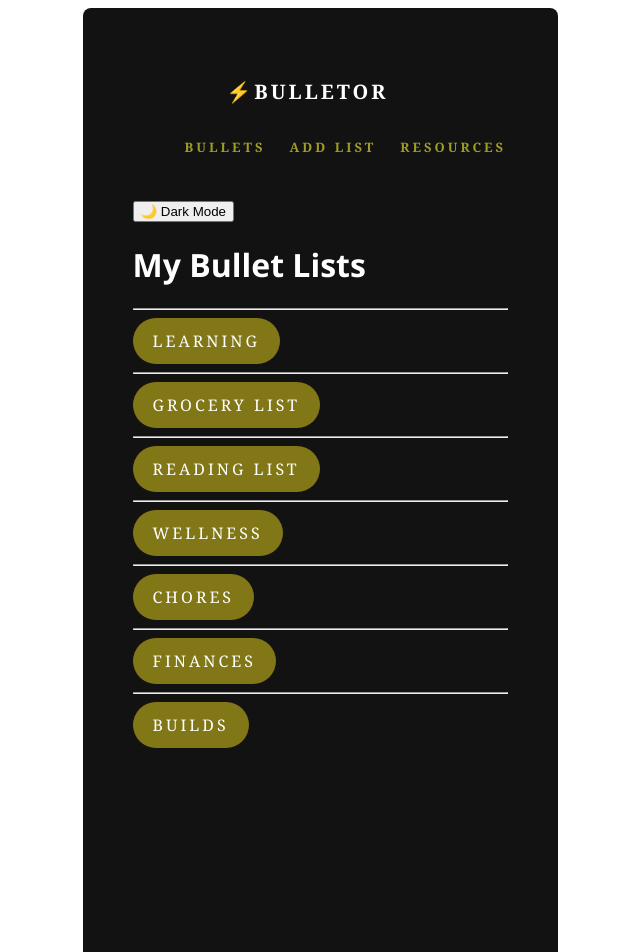
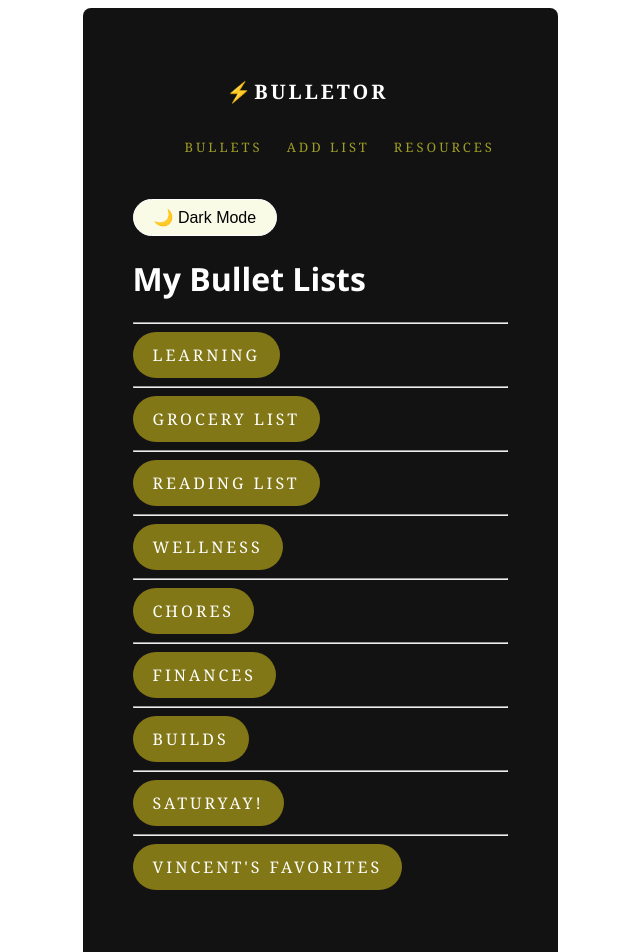
Before and after one commit to evareitzel/Bulletor, a React (Create React App) app: page / in a window 1280 px wide. Shown: the top 952 px of the page, without its empty margins (320-960 px from the left). Built offline with nearby package versions, Linux system fonts and the light colour scheme; data requests are answered from the project's data file.

Commit message:
Change NavBar <a href ...> elements to links, style Darkmode button

```diff
--- a/db.json
+++ b/db.json
@@ -55,6 +55,22 @@
       "item3": "Cube",
       "item4": "Prairie",
       "id": 7
+    },
+    {
+      "title": "Saturyay!",
+      "item1": "Legos",
+      "item2": "Ice cream",
+      "item3": "Park",
+      "item4": "Firepit",
+      "id": 8
+    },
+    {
+      "title": "Vincent's Favorites",
+      "item1": "Legos",
+      "item2": "Being with family",
+      "item3": "Playing with Asa",
+      "item4": "Levelling up chess skills",
+      "id": 9
     }
   ]
 }
--- a/src/components/NavBar.js
+++ b/src/components/NavBar.js
@@ -1,4 +1,5 @@
 import '../stylesheets/NavBar.css'
+import {Link} from 'react-router-dom'
 
 function NavBar({onDarkModeClick, isDarkMode}) {
   return (
@@ -6,16 +7,16 @@ function NavBar({onDarkModeClick, isDarkMode}) {
       <h1 className="logo">⚡️Bulletor</h1>
         <ul className="navList">
           <li>
-            <a href="/"  className="item">Bullets</a>
+            <Link to="/"  className="item">Bullets</Link>
           </li>
           <li>
-            <a href="/add-list" className="item">Add List</a>
+            <Link to="/add-list" className="item">Add List</Link>
           </li>
           <li>
-            <a href="/resources" className="item">Resources</a>
+            <Link to="/resources" className="item">Resources</Link>
           </li>
         </ul>
-        <button onClick={onDarkModeClick}>{isDarkMode? "🌙 Dark Mode" : "☀️ Light Mode "}</button>
+        <button onClick={onDarkModeClick} className="darkModeBtn">{isDarkMode? "🌙 Dark Mode" : "☀️ Light Mode "}</button>
 
       </nav>
   )
--- a/src/components/Resources.js
+++ b/src/components/Resources.js
@@ -5,6 +5,7 @@ function Resources(){
     <>
       <h1>Resources</h1>
       <h3 className="h3">Bullet List Key</h3>
+      <p><i>Ideas for rapid logging</i></p>
       <ul className="keys">
         <li>• To Do</li>
         <li>◦ In Progress</li>
--- a/src/stylesheets/NavBar.css
+++ b/src/stylesheets/NavBar.css
@@ -17,7 +17,8 @@
   display: flex;
   list-style: none; /* remove bullets */
   font-size: 13px;
-  font-weight: 600;
+  font-weight: 6npm start
+  00;
   padding-bottom:30px;
   width: 100%;
 }
@@ -28,3 +29,11 @@
   padding: 12px;
   color: #9E9D24;
 }
+
+.darkModeBtn {
+  background: #F9FBE7;
+  border: 1px solid #fff;
+  font-size: 16px;
+  padding: 8px 20px;
+  border-radius: 50px;
+}
```
Also changed, not shown: 1 other file (tests, documents, lock files or other folders).
